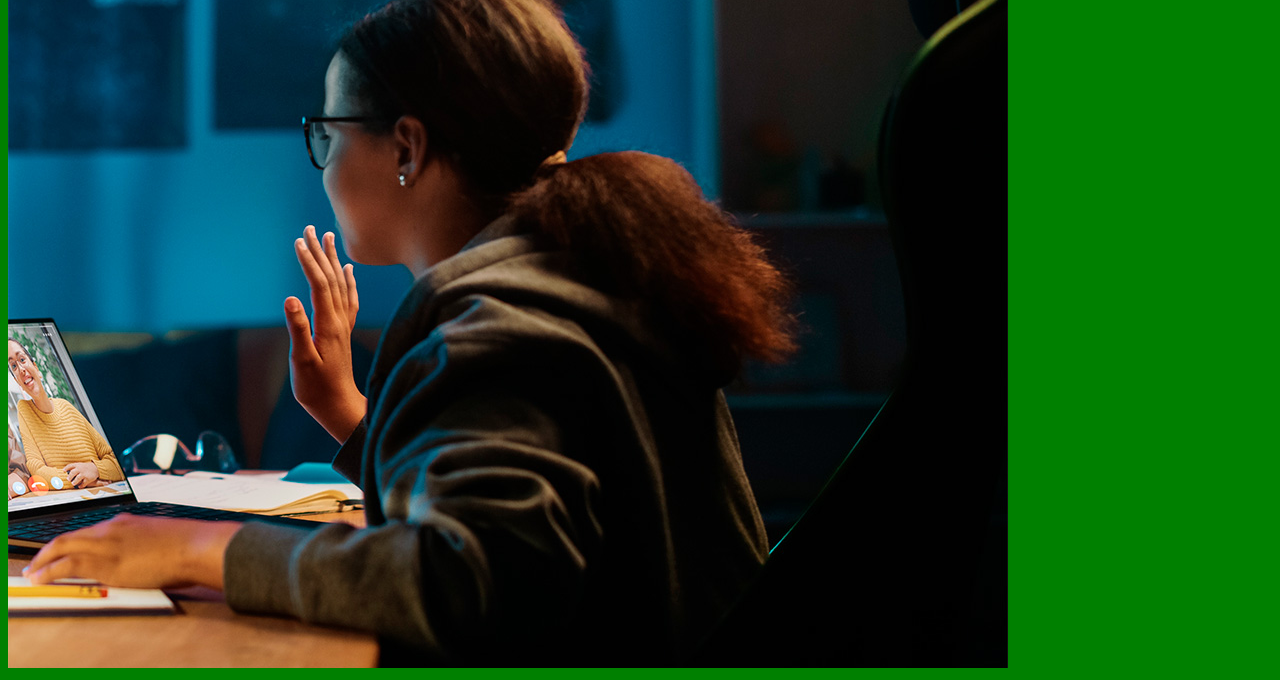
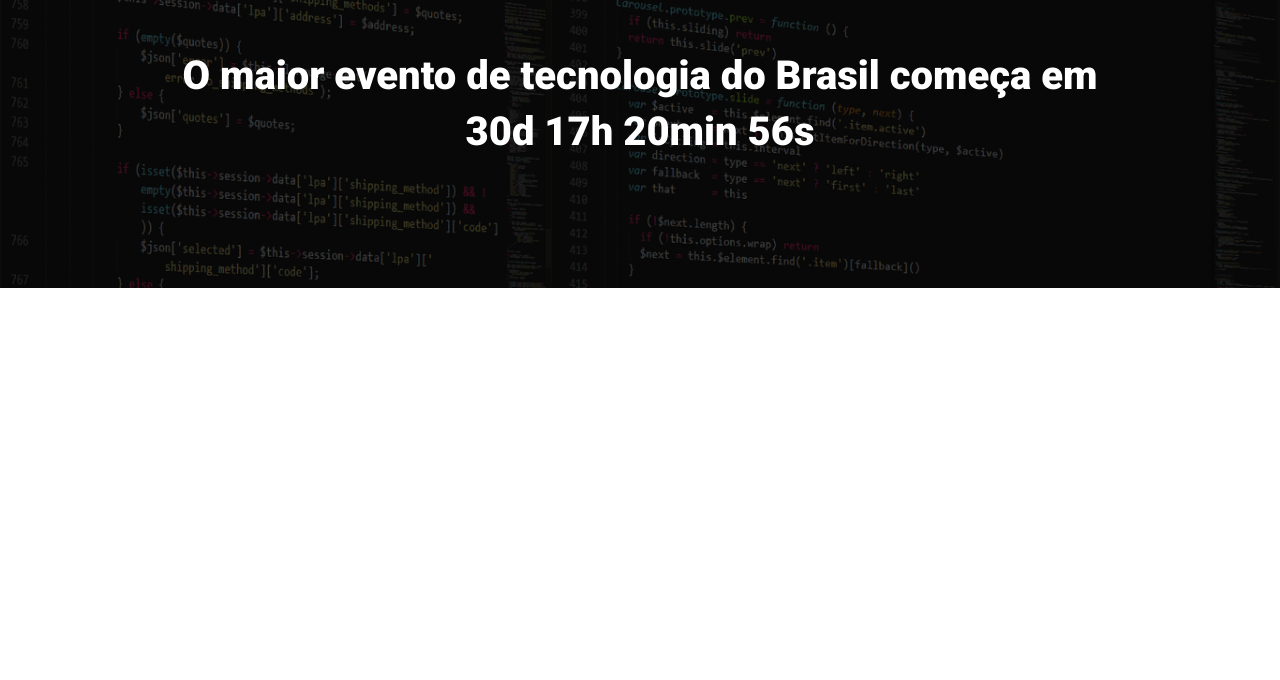
Before and after one commit to Gonteejo/ebac_tech_talks, a website built with Parcel: page src/index.html in a window 1280 px wide. Shown: the part 160-840 px from the top of the page. After the commit the page ends 800 px from the top, so only its background shows below. Built offline with nearby package versions, Linux system fonts and the light colour scheme.

Commit message:
Criado o Hero

```diff
--- a/src/index.html
+++ b/src/index.html
@@ -1,14 +1,24 @@
 <!DOCTYPE html>
-<html lang="en">
+<html lang="pt-BR">
 <head>
     <meta charset="UTF-8">
     <meta name="viewport" content="width=device-width, initial-scale=1.0">
+    <link rel="preconnect" href="https://fonts.googleapis.com">
+    <link rel="preconnect" href="https://fonts.gstatic.com" crossorigin>
+    <link href="https://fonts.googleapis.com/css2?family=Roboto:wght@400;700;900&display=swap" rel="stylesheet">
     <link rel="stylesheet" href="styles/main.scss">
-    <title>Document</title>
+    <title>EBAC Tech Talks</title>
 </head>
 <body>
-    <h1>Olá</h1>
-    <img src="./images/backend.png" alt="">
+    <header class="hero">
+        <div class="container">
+            <img class="hero__logo" src="images/ebac_logo.svg" alt="EBAC">
+            <p class="hero__text">
+                O maior evento de tecnologia do Brasil começa em 30d 17h 20min 56s
+            </p>
+        </div>
+
+    </header>
     <script src="scripts/main.js"></script>
 </body>
 </html>
--- /dev/null
+++ b/src/styles/_hero.scss
@@ -0,0 +1,51 @@
+.hero {
+    position: relative;
+    padding-top: 64px;
+    padding-bottom: 64px;
+    background-image: url('../images/fundo.png');
+    background-repeat: no-repeat;
+    background-size: cover;
+
+    .container {
+        position: relative;
+    }
+
+    &::before {
+        position: absolute;
+        top: 0;
+        left: 0;
+        width: 100%;
+        height: 100%;
+        background-color: #000;
+        content: "";
+        opacity: 0.7;
+    }
+
+    &__text {
+        margin-top: 64px;
+        margin-bottom: 64px;
+        font-size: 40px;
+        line-height: 56px;
+        font-weight: 800;
+        text-align: center;
+    }
+
+    &__logo {
+        display: block;
+        margin: 0 auto;
+        height: 80px;
+    }
+
+    @media (max-width: 640px) {
+        padding: 40px 0;
+        &__logo {
+            height: 40px;
+        }
+
+        &__text {
+            font-size: 22px;
+            line-height: 24px;
+            margin: 24px 0;
+        }
+    }
+}
--- a/src/styles/main.scss
+++ b/src/styles/main.scss
@@ -1,3 +1,23 @@
-body {
-    background-color: green;
+@import 'hero';
+
+* {
+    margin: 0;
+    padding: 0;
+    box-sizing: border-box;
+    font-family: 'Roboto', sans-serif;
+    color: #ffff;
 }
+
+.container {
+    max-width: 960px;
+    width: 100%;
+    margin: 0 auto;
+
+    @media (max-width: 640px) {
+        max-width: 80%;
+    }
+
+    @media (max-width: 1024px) {
+        max-width: 90%;
+    }
+}
```
